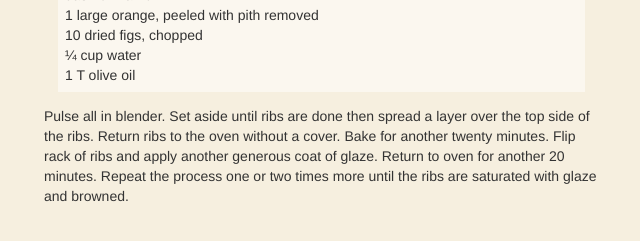
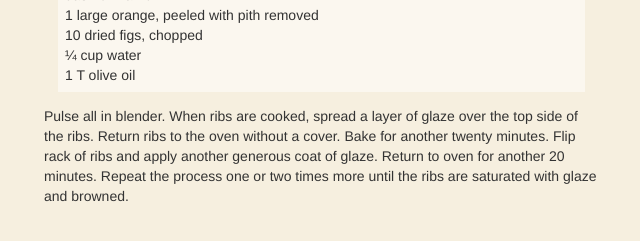
Before and after one commit to JonahBraun/debs-recipes, a Jekyll site: the page built from _posts/2015-01-09-spareribs-with-fig-glaze.md, in a window 1280 px wide. Shown: the part 652-893 px from the top of the page, without its empty margins (11-651 px from the left). Built offline with Jekyll 4.4.1, drawn with Linux system fonts in a browser that asks for light colours; nearby versions of some CDN libraries; some web fonts are replaced; Markdown is read by kramdown in place of the engine named in the settings.

Commit message:
Update 2015-01-09-spareribs-with-fig-glaze.md

```diff
--- a/_posts/2015-01-09-spareribs-with-fig-glaze.md
+++ b/_posts/2015-01-09-spareribs-with-fig-glaze.md
@@ -36,4 +36,4 @@ Glaze:
 - ¼ cup water
 - 1 T olive oil
 
-Pulse all in blender. Set aside until ribs are done then spread a layer over the top side of the ribs.  Return ribs to the oven without a cover. Bake for another twenty minutes.  Flip rack of ribs and apply another generous coat of glaze. Return to oven for another 20 minutes. Repeat the process one or two times more until the ribs are saturated with glaze and browned.
+Pulse all in blender. When ribs are cooked, spread a layer of glaze over the top side of the ribs.  Return ribs to the oven without a cover. Bake for another twenty minutes.  Flip rack of ribs and apply another generous coat of glaze. Return to oven for another 20 minutes. Repeat the process one or two times more until the ribs are saturated with glaze and browned.
```
